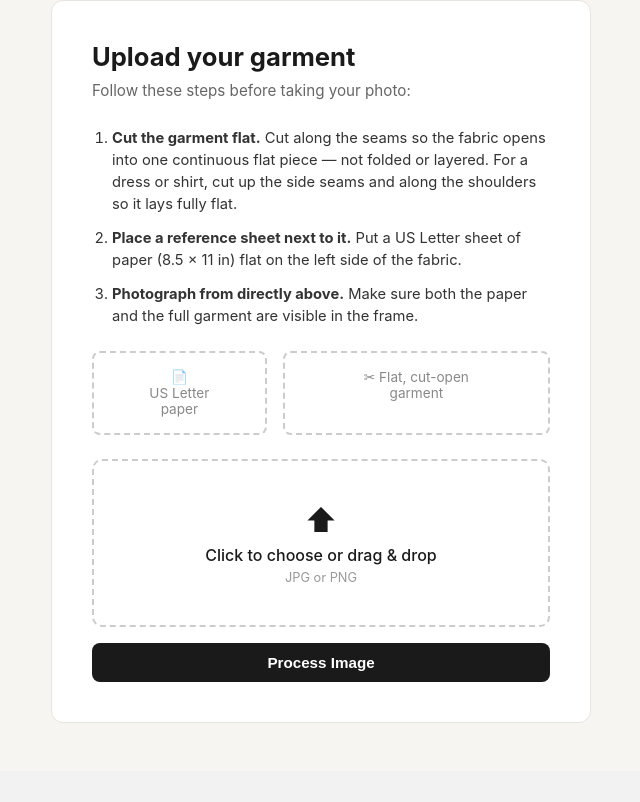
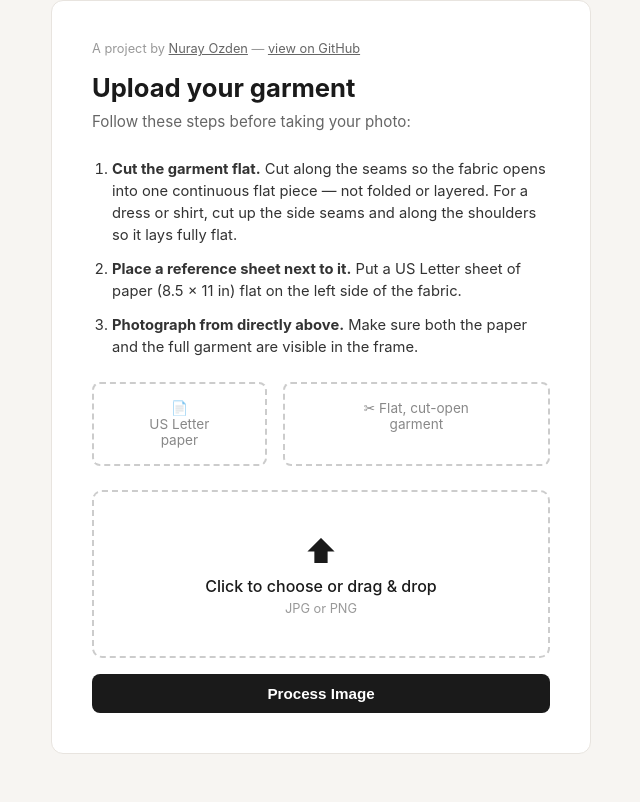
Before and after one commit to nurayyozden/Sewing-Pattern-Project, a Flask app: page / in a window 1280 px wide. Shown: the part 112-914 px from the top of the page, without its empty margins (319-959 px from the left). Before the commit the page ends 835 px from the top, so only its background shows below. Run offline with Flask 3, Linux system fonts and the light colour scheme.

Commit message:
Add project byline with GitHub links to upload page
Co-Authored-By: Claude Sonnet 4.6 <noreply@anthropic.com>

```diff
--- a/static/style.css
+++ b/static/style.css
@@ -69,6 +69,14 @@ h2 { font-size: 1.15rem; font-weight: 600; margin-bottom: 0.75rem; }
 
 /* ── Upload page ─────────────────────────────────────────────────────────── */
 .upload-card { max-width: 540px; margin: 0 auto; }
+
+.byline {
+  font-size: 0.8rem;
+  color: #999;
+  margin-bottom: 1rem;
+}
+.byline a { color: #666; text-decoration: underline; }
+.byline a:hover { color: #1a1a1a; }
 
 .instructions {
   margin-bottom: 1.5rem;
--- a/templates/upload.html
+++ b/templates/upload.html
@@ -14,6 +14,7 @@
 
 {% block content %}
 <section class="card upload-card">
+  <p class="byline">A project by <a href="https://github.com/nurayyozden" target="_blank">Nuray Ozden</a> — <a href="https://github.com/nurayyozden/Sewing-Pattern-Project" target="_blank">view on GitHub</a></p>
   <h1>Upload your garment</h1>
   <p class="subtitle">
     Follow these steps before taking your photo:
```
